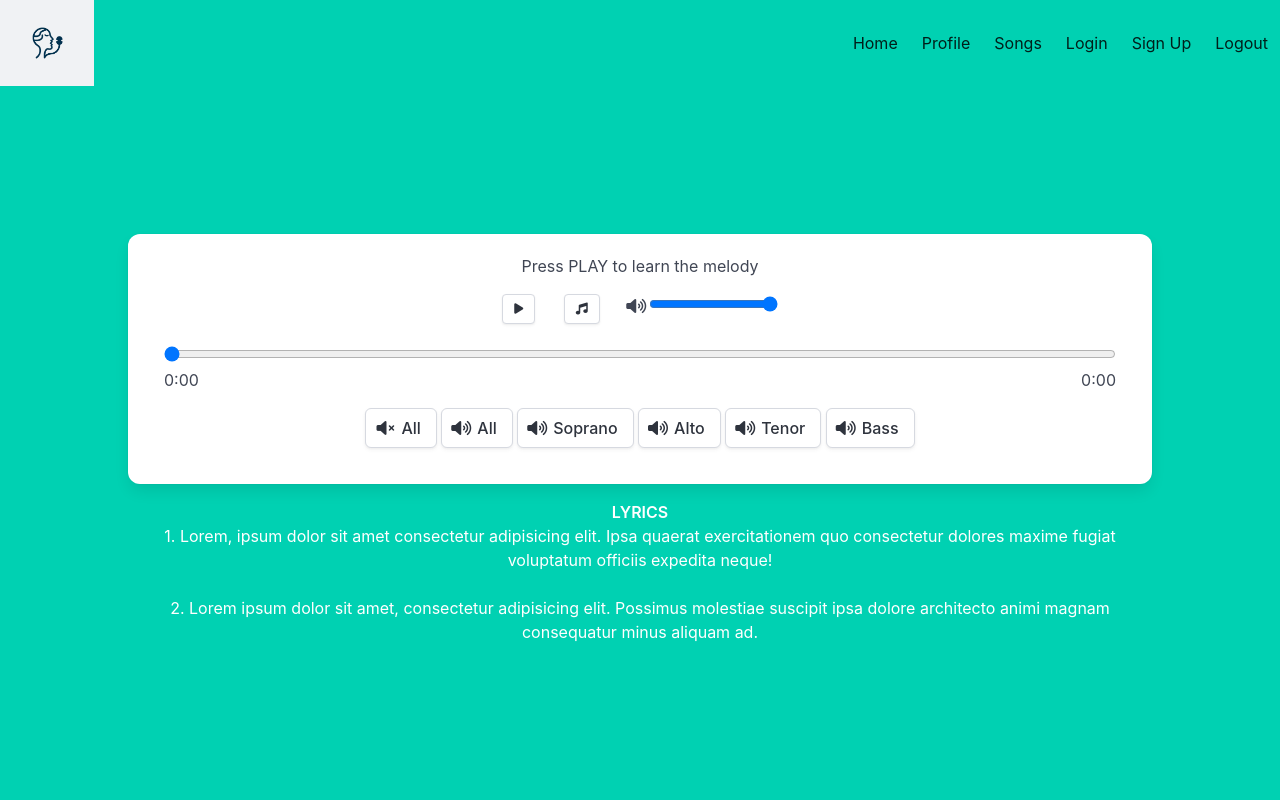
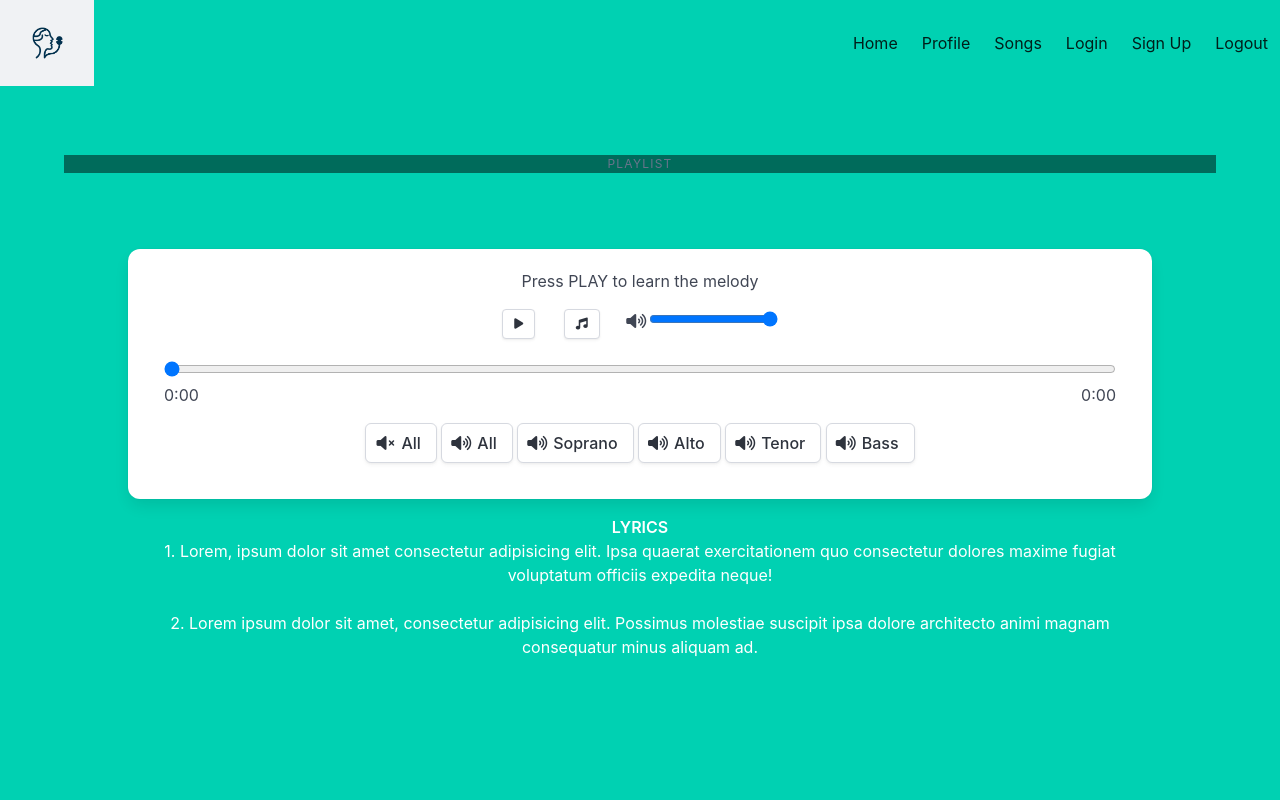
Before and after one commit to Toteya/ehanganomawi, a Flask app: template web_app/templates/songs.html in a window 1280 px wide. Run offline with Flask 3, Linux system fonts and the light colour scheme; the template is opened without the code that fills it, so the values that code supplies are empty.

Commit message:
added sidebar to display songs list

```diff
--- a/web_app/templates/songs.html
+++ b/web_app/templates/songs.html
@@ -1,10 +1,17 @@
 {% extends "base.html" %}
 
 {% block content %}
+  <aside class="menu has-text-light has-background-primary-20">
+    <p class="menu-label">Playlist</p>
+    <ul class="menu-list"></ul>
+    <!-- <h4 class="has-text-weight-semibold">PLAYLIST</h4> -->
+  </aside>
   <section class="section">
+    <!-- <div class="columns"> -->
+
+      <!-- <div class="column is-four-fifths"> -->
         <div class="container">
-      <!-- <div class="columns"> -->
-        <!-- <div class="column is-5"> -->
+
           <!-- media player -->
           <div id="audio-player" class="box m-4">
             <p class="mb-4">Press PLAY to learn the melody</p>
@@ -102,7 +109,6 @@
               </button>
             </div>
           </div>
-        <!-- </div> -->
           <div class="container px-6 has-text-white">
             <h4 class="has-text-weight-semibold">LYRICS</h4>
             <!-- lyrics -->
@@ -112,7 +118,8 @@
             <p class="mb-5">1. Lorem, ipsum dolor sit amet consectetur adipisicing elit. Ipsa quaerat exercitationem quo consectetur dolores maxime fugiat voluptatum officiis expedita neque!</p>
             <p class="mb-5">2. Lorem ipsum dolor sit amet, consectetur adipisicing elit. Possimus molestiae suscipit ipsa dolore architecto animi magnam consequatur minus aliquam ad.</p>
           </div>
+        </div>
       <!-- </div> -->
-    </div>
+    <!-- </div> -->
   </section>
 {% endblock %}
```
Lines whose indentation alone changed are shown as unchanged.
